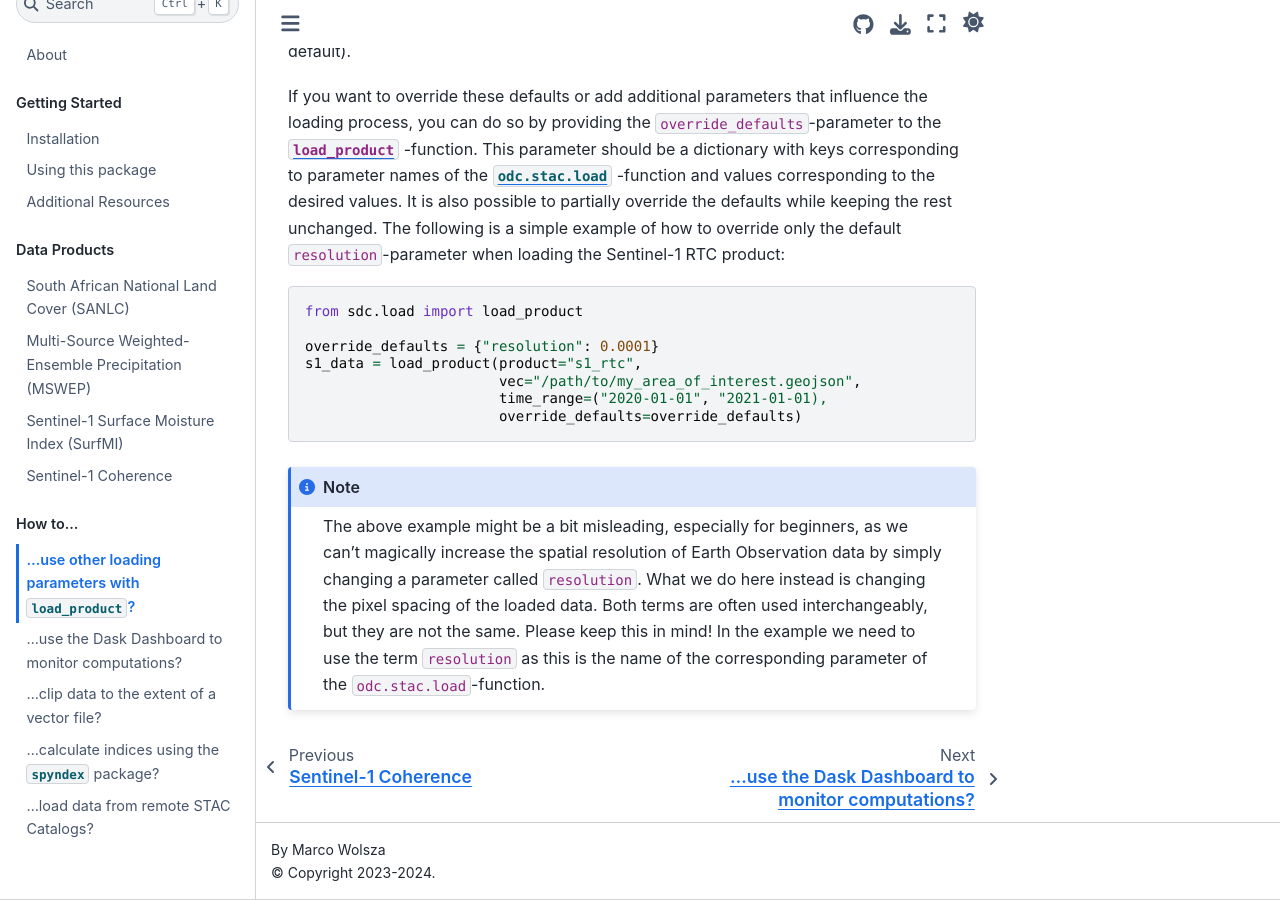
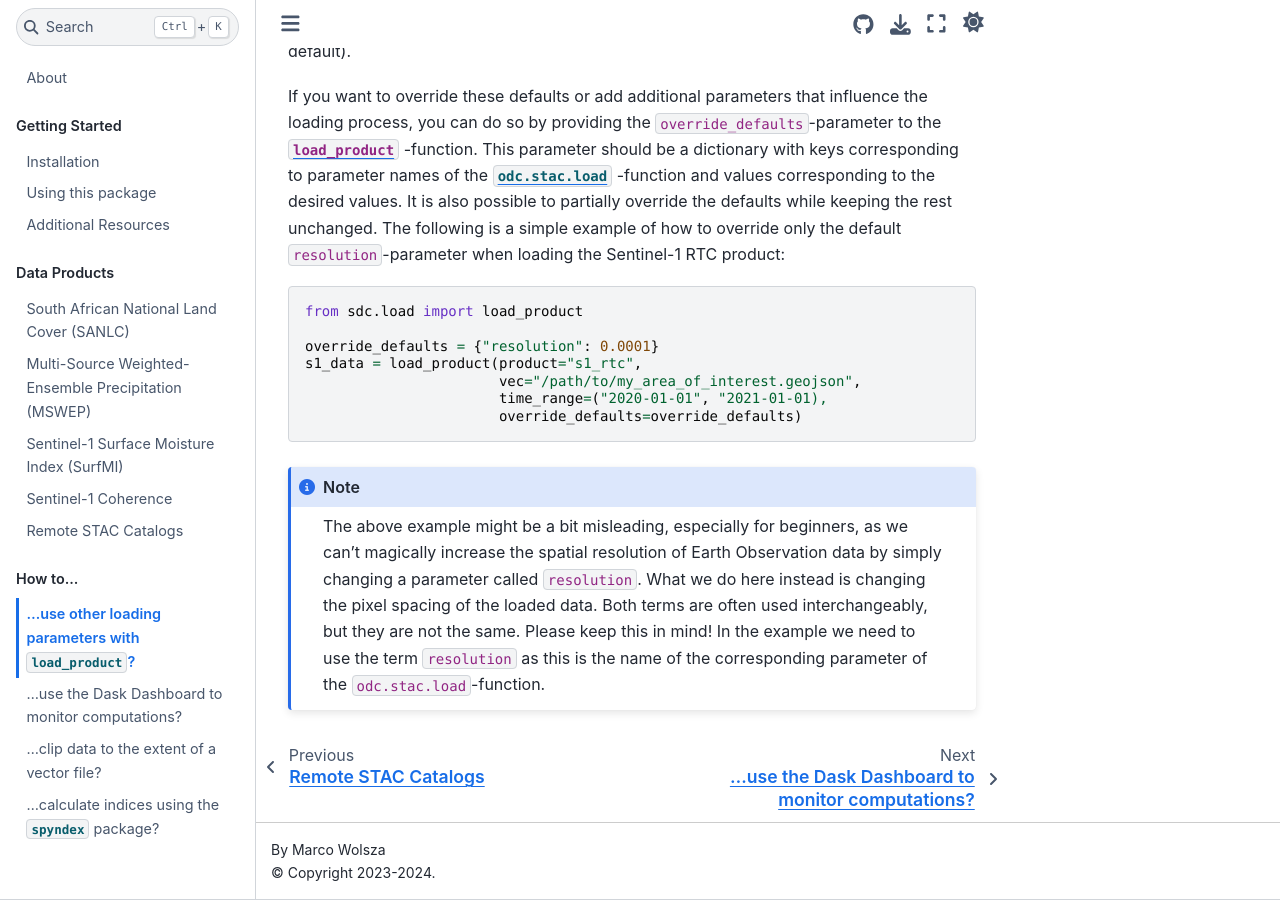
Before and after one commit to Jena-Earth-Observation-School/sdc-tools, a Jupyter Book: the page built from docs/content/03/01_00_Override_Params.md, in a window 1280 px wide and 900 px high, scrolled down 835 px. Built offline with Jupyter Book 1.0.4 settings and Sphinx 7.4.7 and the Sphinx Book theme 1.1.4, drawn with Linux system fonts in a browser that asks for light colours; pages that are not in the unit, such as notebooks, are missing from menus; some of the changed lines change nothing that is shown.

Commit message:
docs: move & improve STAC notebook (#71)

````diff
--- a/docs/_toc.yml
+++ b/docs/_toc.yml
@@ -15,6 +15,7 @@ parts:
     - file: content/02/05_00_S1_SurfMI
     - file: content/02/06_00_S1_Coherence
     - file: content/02/07_00_Copernicus_DEM
+    - file: content/02/08_00_STAC_data
   - caption: How to...
     chapters:
     - file: content/03/01_00_Override_Params
@@ -22,4 +23,3 @@ parts:
     - file: content/03/03_00_Clip_to_vec
     - file: content/03/04_00_Spyndex
     - file: content/03/05_00_Count_valid
-    - file: content/03/06_00_STAC_data
--- a/docs/content/03/01_00_Override_Params.md
+++ b/docs/content/03/01_00_Override_Params.md
@@ -1,4 +1,5 @@
 
+(override-defaults)=
 # ...use other loading parameters with `load_product`?
 
 ```{warning}
````
Also changed, not shown: docs/content/02/08_00_STAC_data.ipynb.
